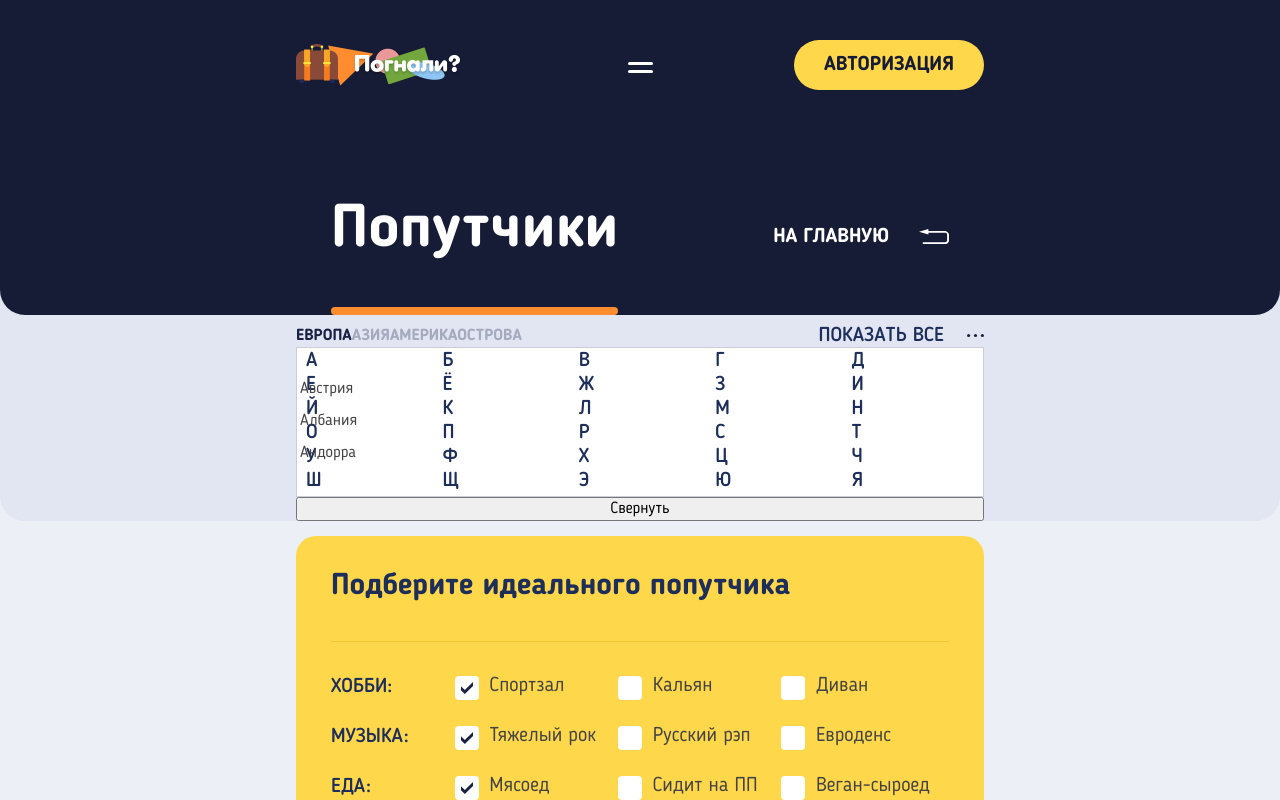
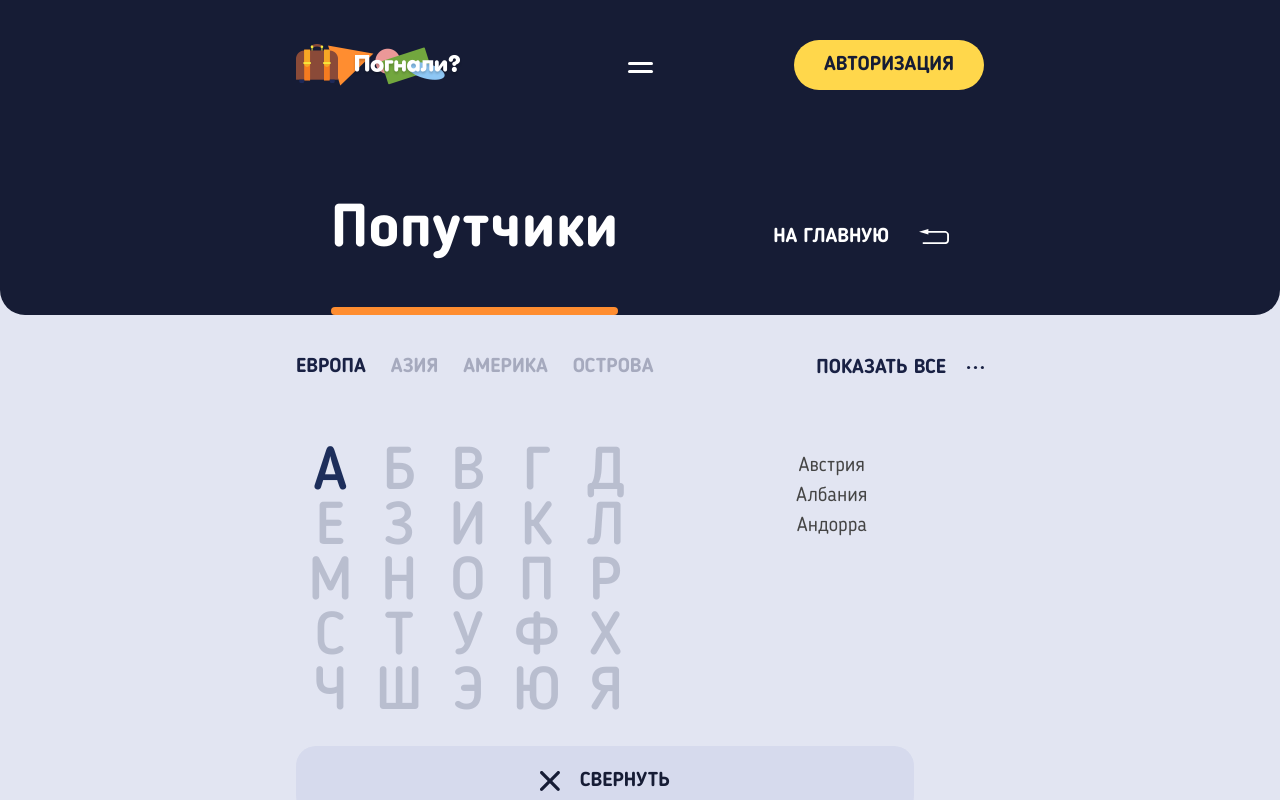
Before and after one commit to Marinarty/87903-pognali-17, a plain HTML site: page source/catalog.html in a window 1280 px wide. Both pictures are taken after a click on the button "ПОКАЗАТЬ ВСЕ". Shown: the top 800 px of the page. Drawn offline with nearby package versions, Linux system fonts and the light colour scheme; files that its build step writes are made by us from their sources.

Commit message:
Стилизована фильтрация по странам для всех версий Каталога

```diff
--- a/source/catalog.html
+++ b/source/catalog.html
@@ -77,7 +77,7 @@
         </div>
     <section class="country-filter">
       <div class="country-filter__container container">
-        <h2 class="country-filter__title">Фильтрация по странам</h2>
+        <h2 class="country-filter__title">Фильтрация по странам<span class="country-filter__hidden-colon">:</span></h2>
         <button class="country-filter__btn country-filter__btn--open" aria-label="Открыть/Закрыть">Показать все</button>
 
         <button class="country-filter__btn country-filter__btn--close" aria-label="Открыть/Закрыть">Свернуть</button>
@@ -90,194 +90,176 @@
           <li class="continents-list__item">Острова</li>
         </ul>
       <div class="country-filter__wrapper">
-        <table class="country-filter__letters">
-          <tr>
-            <td>
-              <button class="country-filter__btn">А</button>
+        <div class="country-filter__letters">
+
+          <div class="country-filter__item country-filter__item--current">
+            <button class="country-filter__letter-btn" type="button">А</button>
             <div class="country-filter__list country-filter__list--active">
               <a href="#">Австрия</a>
               <a href="#">Албания</a>
               <a href="#">Андорра</a>
             </div>
-            </td>
-            <td>
-                <button class="country-filter__btn">Б</button>
+          </div>
+          <div class="country-filter__item">
+            <button class="country-filter__letter-btn" type="button">Б</button>
             <div class="country-filter__list country-filter__list--hidden">
               <a href="#">Беларусь</a>
               <a href="#">Бельгия</a>
               <a href="#">Болгария</a>
               <a href="#">Босния и Герцеговина</a>
             </div>
-            </td>
-            <td>
-                <button class="country-filter__btn">В</button>
+          </div>
+          <div class="country-filter__item">
+            <button class="country-filter__letter-btn" type="button">В</button>
             <div class="country-filter__list country-filter__list--hidden">
               <a href="#">Ватикан</a>
               <a href="#">Великобритания</a>
               <a href="#">Венгрия</a>
             </div>
-            </td>
-            <td>
-                <button class="country-filter__btn">Г</button>
+          </div>
+          <div class="country-filter__item">
+            <button class="country-filter__letter-btn" type="button">Г</button>
             <div class="country-filter__list country-filter__list--hidden">
               <a href="#">Германия</a>
               <a href="#">Голландия</a>
               <a href="#">Греция</a>
               <a href="#">Грузия</a>
             </div>
-            </td>
-            <td>
-                <button class="country-filter__btn">Д</button>
+          </div>
+          <div class="country-filter__item">
+            <button class="country-filter__letter-btn" type="button">Д</button>
             <div class="country-filter__list country-filter__list--hidden">
               <a href="#">Дания</a>
             </div>
-            </td>
-          </tr>
-          <tr>
-            <td>
-                <button class="country-filter__btn">Е</button>
-            </td>
-            <td>
-                <button class="country-filter__btn">Ё</button>
+          </div>
 
-                </td>
-            <td>
-                <button class="country-filter__btn">Ж</button>
 
-                </td>
-            <td>
-              <button class="country-filter__btn">З</button>
-            </td>
-            <td>
-                <button class="country-filter__btn">И</button>
+          <div class="country-filter__item">
+            <button class="country-filter__letter-btn" type="button">Е</button>
+          </div>
+          <div class="country-filter__item">
+            <button class="country-filter__letter-btn" type="button">З</button>
+          </div>
+          <div class="country-filter__item">
+            <button class="country-filter__letter-btn" type="button">И</button>
             <div class="country-filter__list country-filter__list--hidden">
               <a href="#">Ирландия</a>
               <a href="#">Исландия</a>
               <a href="#">Испания</a>
               <a href="#">Италия</a>
             </div>
-            </td>
-          </tr>
-          <tr>
-            <td>
-                <button class="country-filter__btn">Й</button>
-                </td>
-            <td>
-                <button class="country-filter__btn">К</button>
-            </td>
-            <td>
-                <button class="country-filter__btn">Л</button>
+          </div>
+
+          <div class="country-filter__item">
+            <button class="country-filter__letter-btn" type="button">К</button>
+          </div>
+          <div class="country-filter__item">
+            <button class="country-filter__letter-btn" type="button">Л</button>
             <div class="country-filter__list country-filter__list--hidden">
               <a href="#">Латвия</a>
               <a href="#">Литва</a>
               <a href="#">Лихтенштейн</a>
               <a href="#">Люксембург</a>
             </div>
-            </td>
-            <td>
-                <button class="country-filter__btn">М</button>
+          </div>
+          <div class="country-filter__item">
+            <button class="country-filter__letter-btn" type="button">М</button>
             <div class="country-filter__list country-filter__list--hidden">
               <a href="#">Македония</a>
               <a href="#">Мальта</a>
               <a href="#">Молдова</a>
               <a href="#">Монако</a>
             </div>
-            </td>
-            <td>
-                <button class="country-filter__btn">Н</button>
+          </div>
+          <div class="country-filter__item">
+            <button class="country-filter__letter-btn" type="button">Н</button>
             <div class="country-filter__list country-filter__list--hidden">
               <a href="#">Норвегия</a>
             </div>
-            </td>
-          </tr>
-          <tr>
-            <td>
-                <button class="country-filter__btn">О</button>
-            </td>
-            <td>
-                <button class="country-filter__btn">П</button>
+          </div>
+
+
+          <div class="country-filter__item">
+            <button class="country-filter__letter-btn" type="button">О</button>
+          </div>
+          <div class="country-filter__item">
+            <button class="country-filter__letter-btn" type="button">П</button>
             <div class="country-filter__list country-filter__list--hidden">
               <a href="#">Польша</a>
               <a href="#">Португалия</a>
             </div>
-            </td>
-            <td>
-                <button class="country-filter__btn">Р</button>
+          </div>
+          <div class="country-filter__item">
+            <button class="country-filter__letter-btn" type="button">Р</button>
             <div class="country-filter__list country-filter__list--hidden">
               <a href="#">Россия</a>
               <a href="#">Румыния</a>
             </div>
-            </td>
-            <td>
-                <button class="country-filter__btn">С</button>
+          </div>
+          <div class="country-filter__item">
+            <button class="country-filter__letter-btn" type="button">С</button>
             <div class="country-filter__list country-filter__list--hidden">
               <a href="#">Сан-Марино</a>
               <a href="#">Сербия</a>
               <a href="#">Словакия</a>
               <a href="#">Словения</a>
             </div>
-            </td>
-            <td>
-                <button class="country-filter__btn">Т</button>
-                </td>
-          </tr>
-          <tr>
-            <td>
-                <button class="country-filter__btn">У</button>
+          </div>
+          <div class="country-filter__item">
+            <button class="country-filter__letter-btn" type="button">Т</button>
+          </div>
+
+
+          <div class="country-filter__item">
+            <button class="country-filter__letter-btn" type="button">У</button>
             <div class="country-filter__list country-filter__list--hidden">
               <a href="#">Украина</a>
             </div>
-            </td>
-            <td>
-                <button class="country-filter__btn">Ф</button>
+          </div>
+          <div class="country-filter__item">
+            <button class="country-filter__letter-btn" type="button">Ф</button>
             <div class="country-filter__list country-filter__list--hidden">
               <a href="#">Финляндия</a>
               <a href="#">Франция</a>
             </div>
-            </td>
-            <td>
-                <button class="country-filter__btn">Х</button>
+          </div>
+          <div class="country-filter__item">
+            <button class="country-filter__letter-btn" type="button">Х</button>
             <div class="country-filter__list country-filter__list--hidden">
               <a href="#">Хорватия</a>
             </div>
-            </td>
-            <td>
-                <button class="country-filter__btn">Ц</button>
-            </td>
-            <td>
-                <button class="country-filter__btn">Ч</button>
+          </div>
+          <div class="country-filter__item">
+            <button class="country-filter__letter-btn" type="button">Ч</button>
             <div class="country-filter__list country-filter__list--hidden">
               <a href="#">Черногория</a>
               <a href="#">Чехия</a>
             </div>
-            </td>
-          </tr>
-          <tr>
-            <td>
-                <button class="country-filter__btn">Ш</button>
+          </div>
+
+
+          <div class="country-filter__item">
+            <button class="country-filter__letter-btn" type="button">Ш</button>
             <div class="country-filter__list country-filter__list--hidden">
               <a href="#">Швейцария</a>
               <a href="#">Швеция</a>
             </div>
-            </td>
-            <td>
-                <button class="country-filter__btn">Щ</button>
-                </td>
-            <td>
-                <button class="country-filter__btn">Э</button>
+          </div>
+          <div class="country-filter__item">
+            <button class="country-filter__letter-btn" type="button">Э</button>
             <div class="country-filter__list country-filter__list--hidden">
               <a href="#">Эстония</a>
             </div>
-            </td>
-            <td>
-                <button class="country-filter__btn">Ю</button>
-            </td>
-            <td>
-                <button class="country-filter__btn">Я</button>
-            </td>
-          </tr>
-        </table>
-        <button class="country-filter__close">Свернуть</button>
+          </div>
+          <div class="country-filter__item">
+            <button class="country-filter__letter-btn" type="button">Ю</button>
+          </div>
+          <div class="country-filter__item">
+            <button class="country-filter__letter-btn" type="button">Я</button>
+          </div>
+
+        </div>
+        <button class="country-filter__close" type="button"><span>Свернуть</span></button>
         </div>
         </div>
     </section>
--- a/source/less/blocks/continents-list.less
+++ b/source/less/blocks/continents-list.less
@@ -1,5 +1,9 @@
 .continents-list {
   .nolist();
+
+  margin-left: 25px;
+  margin-top: 10px;
+  margin-bottom: 20px;
 }
 
 .continents-list__item {
@@ -7,17 +11,48 @@
   color: rgba(25, 33, 68, 0.3);
   font-weight: 700;
 
+  cursor: pointer;
+
   &--active {
     color: @blue;
+
+    cursor: default;
+  }
+
+  &:hover {
+    color: rgba(25, 33, 68, 0.6);
+  }
+
+  &:active {
+    color: rgba(25, 33, 68, 1);
+  }
+
+  &--active:hover {
+    color: rgba(25, 33, 68, 1);
+  }
+
+  &--active:active {
+    color: rgba(25, 33, 68, 1);
   }
 }
 
-// @media (min-width: @tablet-width) {
-//   .continents-list {
-//     display: flex;
-//     flex-direction: row;
-//     flex-wrap: wrap;
-//     width: 420px;
-//     justify-content: space-between;
-//   }
-// }
+@media (min-width: @tablet-width) {
+  .continents-list {
+    display: flex;
+    flex-direction: row;
+    flex-wrap: wrap;
+
+    margin: 0;
+  }
+
+  .continents-list__item {
+    margin-right: 25px;
+
+    font-size: 20px;
+    line-height: 24px;
+
+    &:last-child {
+      margin-right: 0;
+    }
+  }
+}
--- a/source/less/blocks/country-filter.less
+++ b/source/less/blocks/country-filter.less
@@ -64,6 +64,7 @@
 
 .country-filter__wrapper {
   display: none;
+  padding-bottom: 25px;
 
   order: 4;
 }
@@ -84,7 +85,7 @@
   order: 3;
 
   font-size: 0;
-  padding-right: 40px;
+  padding-right: 38px;
   line-height: 24px;
   font-weight: 700;
   color: @blue;
@@ -128,8 +129,88 @@
 //   display: block;
 // }
 
+
 .country-filter__close {
   width: 100%;
+  padding: 8px 10px;
+  margin-top: 20px;
+
+  color: @dark-blue;
+  font-size: 16px;
+  line-height: 18px;
+  text-transform: uppercase;
+  font-weight: 700;
+
+  border: none;
+  background-color: #d6daed;
+  border-radius: 20px;
+
+  cursor: pointer;
+
+  &:hover {
+    background-color: #c8cee8;
+  }
+}
+
+.country-filter__close span {
+  padding-left: 20px;
+  background-image: url("../../img/close.svg");
+  background-repeat: no-repeat;
+  background-position: left center;
+  background-size: 12px;
+}
+
+.country-filter__close:active span {
+  opacity: 0.3;
+}
+
+// ТАБЛИЦА_НЕТАБЛИЦА
+
+
+.country-filter__letters {
+  display: flex;
+  flex-wrap: wrap;
+  position: relative;
+  width: 225px;
+  margin: 0 auto;
+  margin-bottom: 100px;
+
+  background-color: @white;
+  text-align: center;
+  border-right: solid 1px #cbced9;;
+  border-bottom: solid 1px #cbced9;;
+}
+
+.country-filter__item {
+  width: 20%;
+
+  border-top: solid 1px #cbced9;
+  border-left: solid 1px #cbced9;
+  padding-top: 10px;
+  padding-bottom: 10px;
+
+  cursor: pointer;
+}
+
+.country-filter__item--current {
+  background-color: @mid-blue;
+}
+
+.country-filter__item--current .country-filter__letter-btn {
+  color: @white;
+}
+
+.country-filter__letter-btn {
+  font-size: 14px;
+  line-height: 18px;
+  color: @mid-blue;
+  font-weight: 500;
+  margin: 0;
+  padding: 0;
+
+  border: none;
+  background: none;
+  cursor: pointer;
 }
 
 .country-filter__list {
@@ -143,38 +224,19 @@
 
 .country-filter__list--active {
   position: absolute;
+  top: 240px;
+  left: 0;
 }
 
 .country-filter__list a {
   font-size: 16px;
-  line-height: 32px;
+  line-height: 22px;
   color: #444444;
   text-decoration: none;
 }
 
-.country-filter__letters {
-  position: relative;
-  width: 100%;
-
-  border: solid 1px #cbced9;
-  background-color: @white;
-}
-
-.country-filter__letters tr {
-  display: flex;
-  flex-wrap: wrap;
-  align-content: center;
-}
-
-.country-filter__letters td {
-  width: 20%;
-}
-
-.country-filter__btn {
-  font-size: 14px;
-  line-height: 18px;
-  color: @mid-blue;
-  font-weight: 500;
+.country-filter__hidden-colon {
+  display: hidden;
 }
 
 @media (min-width: @tablet-width) {
@@ -190,15 +252,21 @@
     font-size: 16px;
   }
 
-  .country-filter__wrapper {
-    // display: flex;
-    display: none;
-    flex-wrap: wrap;
-    justify-content: space-around;
-  }
+  // .country-filter__wrapper {
+  //   // display: flex;
+  //   display: none;
+  //   flex-wrap: wrap;
+  //   justify-content: space-around;
+  // }
 
   .country-filter__continents {
     display: flex;
+    flex-wrap: wrap;
+  }
+
+  .country-filter__container {
+    padding-top: 30px;
+    padding-bottom: 30px;
   }
 
   .country-filter__container--open .country-filter__continents {
@@ -207,15 +275,117 @@
 
   .country-filter__btn {
     font-size: 20px;
+    line-height: 24px;
   }
 
   .country-filter__container--open .country-filter__btn {
     order: 3;
+  }
+
+  .country-filter__wrapper {
+    margin-top: 70px;
+  }
+
+  .country-filter__letters {
+    width: 50%;
+    margin: 0;
+
+    background-color: transparent;
+    border: none;
+  }
+
+  .country-filter__item {
+    border: none;
+  }
+
+  .country-filter__letter-btn {
+    font-size: 60px;
+    line-height: 24px;
+    color: rgba(25, 33, 68, 0.2);
+  }
+
+  .country-filter__item--current {
+    background-color: transparent;
+  }
+
+  .country-filter__item--current .country-filter__letter-btn {
+    color: @mid-blue;
+  }
+
+  .country-filter__list a {
+    font-size: 20px;
+    line-height: 30px;
+  }
+
+  .country-filter__list--active {
+    top: 0;
+    left: 500px;
+  }
+
+  .country-filter__close {
+    width: 618px;
+    padding: 20px 20px;
+
+    font-size: 20px;
+    line-height: 30px
+  }
+
+  .country-filter__close span {
+    padding-left: 40px;
+
+    background-size: 20px;
   }
 }
 
 @media (min-width: @desktop-width) {
   .country-filter__title {
     display: inline-block;
+    margin: 0;
+    margin-right: 30px;
+    padding-left: 40px;
+
+    font-size: 20px;
+    line-height: 24px;
+
+    &::before {
+      width: 23px;
+      height: 15px;
+    }
+  }
+
+  .country-filter__letters {
+    width: 100%;
+  }
+
+  .country-filter__item {
+    text-align: left;
+    margin-bottom: 60px;
+
+    cursor: default;
+  }
+
+  .country-filter__close {
+    width: 1320px;
+    padding: 40px 30px;
+  }
+
+  .country-filter__letter-btn {
+    margin-bottom: 30px;
+
+    color: @mid-blue;
+
+    cursor: default;
+  }
+
+  .country-filter__list--active {
+    position: static;
+  }
+
+  .country-filter__list--hidden {
+    display: flex;
+  }
+
+  .country-filter__hidden-colon {
+    display: inline-block;
   }
 }
```
Lines whose indentation alone changed are shown as unchanged.
